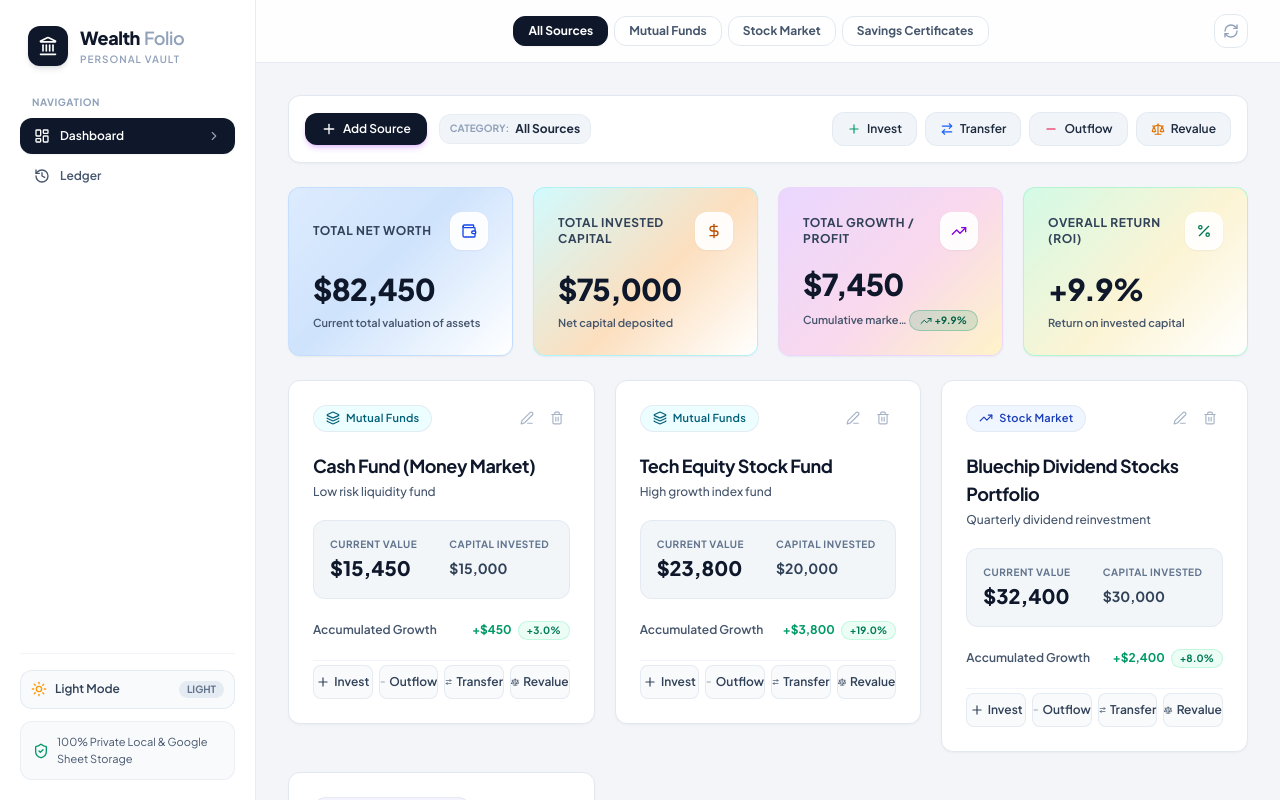
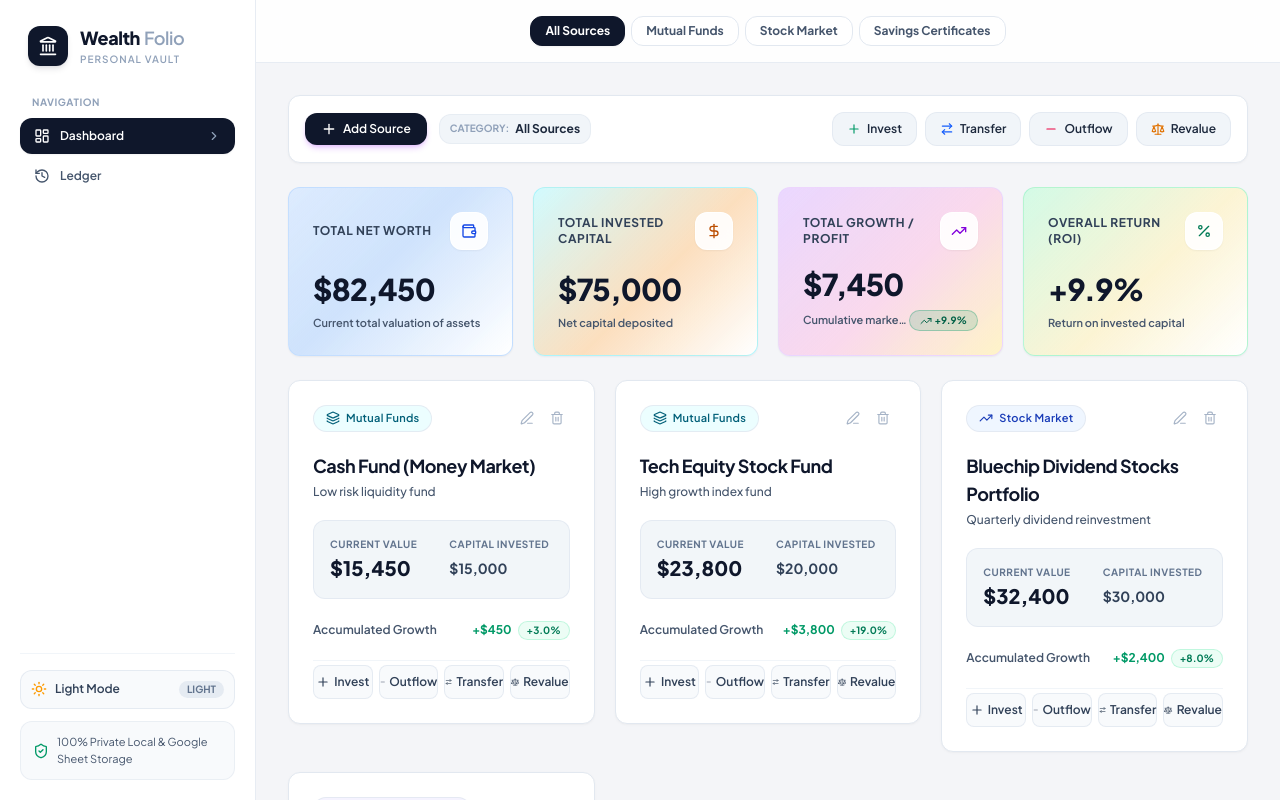
Before and after one commit to HuzaifaInshal/wealth-folio, a React (Vite) app: page / in a window 1280 px wide. Shown: the top 800 px of the page. Built offline with nearby package versions, Linux system fonts and the light colour scheme.

Commit message:
Remove reset data to mock defaults button

```diff
--- a/src/App.tsx
+++ b/src/App.tsx
@@ -144,13 +144,6 @@ function DashboardContent() {
   const overallROI = totalInvested > 0 ? (totalProfit / totalInvested) * 100 : 0;
 
   // --- Handlers ---
-
-  const handleResetDefaults = () => {
-    if (confirm('Reset portfolio data to default mock records? Any unsaved changes will be replaced.')) {
-      setInvestments(INITIAL_INVESTMENTS);
-      setTransactions(INITIAL_TRANSACTIONS);
-    }
-  };
 
   const handleSaveInvestmentSource = (data: {
     name: string;
@@ -387,14 +380,6 @@ function DashboardContent() {
               >
                 {theme === 'dark' ? <Sun className="w-4 h-4 text-amber-400" /> : <Moon className="w-4 h-4 text-purple-600" />}
               </button>
-
-              <button
-                onClick={handleResetDefaults}
-                className="p-2 text-slate-400 hover:text-slate-700 dark:hover:text-slate-200 border border-slate-200 dark:border-slate-800/80 rounded-xl transition-all cursor-pointer bg-white dark:bg-[#181924]"
-                title="Reset data to mock defaults"
-              >
-                <RefreshCw className="w-4 h-4" />
-              </button>
             </div>
           </div>
         </header>
```
